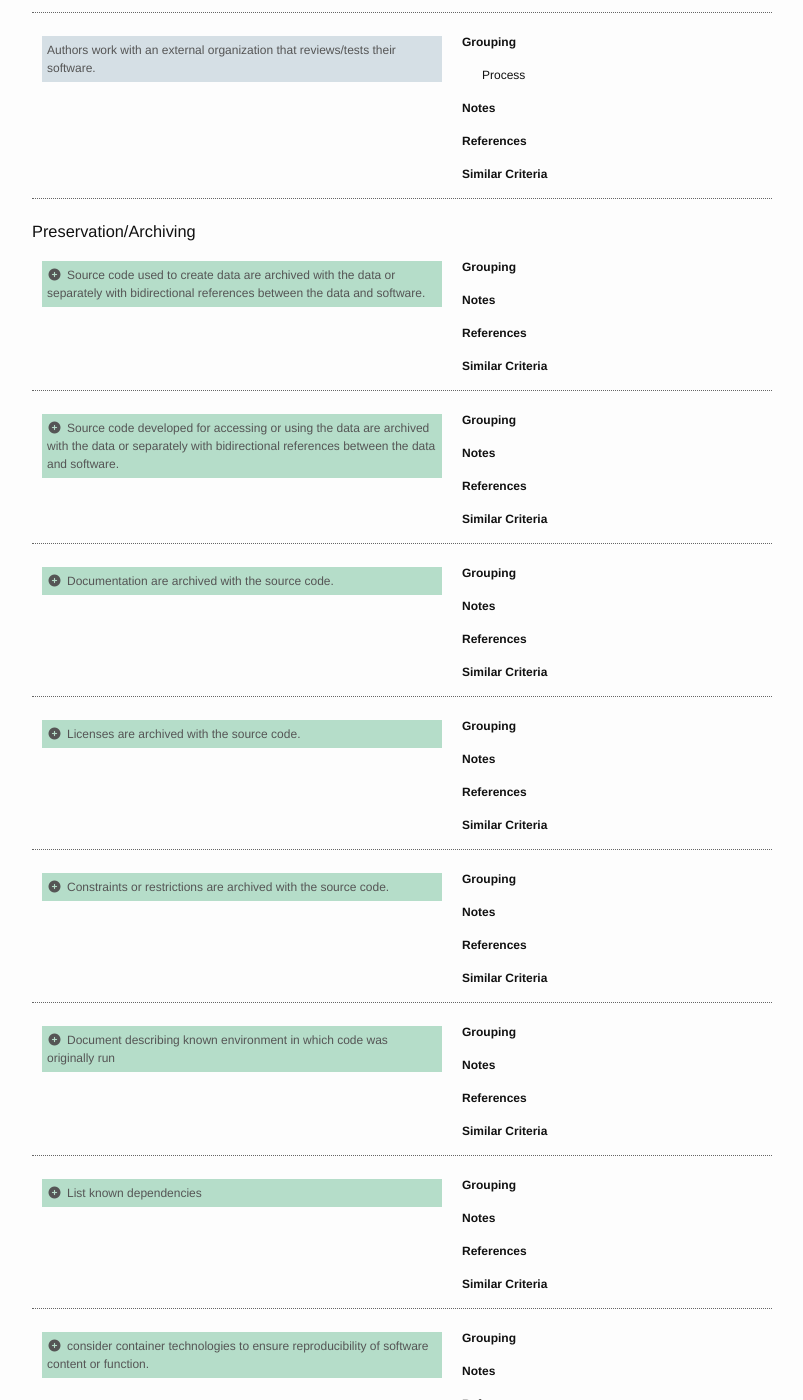
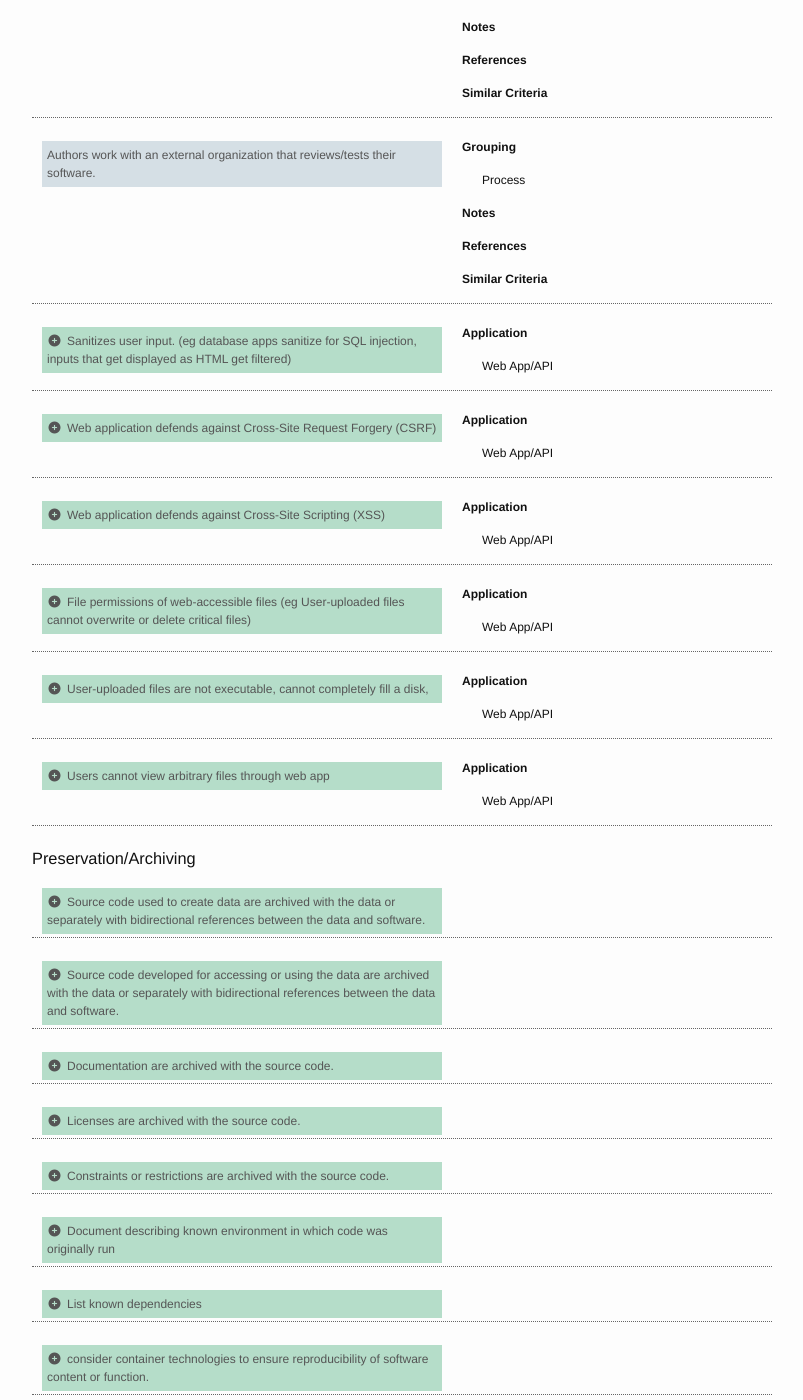
Before and after one commit to roomthily/technology-evaluation-research, a Jekyll site: the page built from guidelines/draft/index.md, in a window 1280 px wide and 1400 px high, scrolled down 35033 px. Shown: the whole window, without its empty margins (238-1041 px from the left). Built offline with Jekyll 4.4.1, drawn with Linux system fonts in a browser that asks for light colours; nearby versions of some CDN libraries; a script that is not in the unit is left out; some of the changed text lies outside the part shown.

Commit message:
updated security

```diff
--- a/guidelines/draft/index.md
+++ b/guidelines/draft/index.md
@@ -1119,6 +1119,16 @@ For criteria categorized as "Other", all received criteria are included, as is,
             <div class="metadata">
             </div>
         </div>
+
+        <div class="criterion">
+            <div class="revisions">
+                <p class="revision added"><i class="fa fa-plus-circle fa-fw"></i>[Placeholder - implements JSON-LD, etc.]</p>
+            </div>
+            <div class="metadata">
+                <h4>Notes</h4>
+                <p>Noted need for service/API interoperability criteria.</p>
+            </div>
+        </div>
     </div> <!-- end Sustainability:Interoperability -->
 
     <h3 id="sustainability-licensing">Licensing</h3>
@@ -2860,6 +2870,62 @@ For criteria categorized as "Other", all received criteria are included, as is,
             </div>
         </div>
 
+        <!-- shepherd -->
+        <div class="criterion">
+            <div class="revisions">
+                <p class="revision added"><i class="fa fa-plus-circle fa-fw"></i>Sanitizes user input. (eg database apps sanitize for SQL injection, inputs that get displayed as HTML get filtered)</p>
+            </div>
+            <div class="metadata">
+                <h4>Application</h4>
+                <p>Web App/API</p>
+            </div>
+        </div>
+        <div class="criterion">
+            <div class="revisions">
+                <p class="revision added"><i class="fa fa-plus-circle fa-fw"></i>Web application defends against Cross-Site Request Forgery (CSRF)</p>
+            </div>
+            <div class="metadata">
+                <h4>Application</h4>
+                <p>Web App/API</p>
+            </div>
+        </div>
+        <div class="criterion">
+            <div class="revisions">
+                <p class="revision added"><i class="fa fa-plus-circle fa-fw"></i>Web application defends against Cross-Site Scripting (XSS)</p>
+            </div>
+            <div class="metadata">
+                <h4>Application</h4>
+                <p>Web App/API</p>
+            </div>
+        </div>
+        <div class="criterion">
+            <div class="revisions">
+                <p class="revision added"><i class="fa fa-plus-circle fa-fw"></i>File permissions of web-accessible files (eg User-uploaded files cannot overwrite or delete critical files)</p>
+            </div>
+            <div class="metadata">
+                <h4>Application</h4>
+                <p>Web App/API</p>
+            </div>
+        </div>
+        <div class="criterion">
+            <div class="revisions">
+                <p class="revision added"><i class="fa fa-plus-circle fa-fw"></i>User-uploaded files are not executable, cannot completely fill a disk, </p>
+            </div>
+            <div class="metadata">
+                <h4>Application</h4>
+                <p>Web App/API</p>
+            </div>
+        </div>
+        <div class="criterion">
+            <div class="revisions">
+                <p class="revision added"><i class="fa fa-plus-circle fa-fw"></i>Users cannot view arbitrary files through web app</p>
+            </div>
+            <div class="metadata">
+                <h4>Application</h4>
+                <p>Web App/API</p>
+            </div>
+        </div>
+
     </div> <!-- end Security -->
 
     <h3 id="other-preservation">Preservation/Archiving</h3>
@@ -2870,14 +2936,6 @@ For criteria categorized as "Other", all received criteria are included, as is,
                 <p class="revision added"><i class="fa fa-plus-circle fa-fw"></i>Source code used to create data are archived with the data or separately with bidirectional references between the data and software.</p>
             </div>
             <div class="metadata">
-                <h4>Grouping</h4>
-                <p></p>
-                <h4>Notes</h4>
-                <p></p>
-                <h4>References</h4>
-                <p><a href="#"></a></p>
-                <h4>Similar Criteria</h4>
-                <p><a href="#"></a></p>
             </div>
         </div>
         <div class="criterion">
@@ -2885,14 +2943,6 @@ For criteria categorized as "Other", all received criteria are included, as is,
                 <p class="revision added"><i class="fa fa-plus-circle fa-fw"></i>Source code developed for accessing or using the data are archived with the data or separately with bidirectional references between the data and software.</p>
             </div>
             <div class="metadata">
-                <h4>Grouping</h4>
-                <p></p>
-                <h4>Notes</h4>
-                <p></p>
-                <h4>References</h4>
-                <p><a href="#"></a></p>
-                <h4>Similar Criteria</h4>
-                <p><a href="#"></a></p>
             </div>
         </div>
         <div class="criterion">
@@ -2900,14 +2950,6 @@ For criteria categorized as "Other", all received criteria are included, as is,
                 <p class="revision added"><i class="fa fa-plus-circle fa-fw"></i>Documentation are archived with the source code.</p>
             </div>
             <div class="metadata">
-                <h4>Grouping</h4>
-                <p></p>
-                <h4>Notes</h4>
-                <p></p>
-                <h4>References</h4>
-                <p><a href="#"></a></p>
-                <h4>Similar Criteria</h4>
-                <p><a href="#"></a></p>
             </div>
         </div>
         <div class="criterion">
@@ -2915,14 +2957,6 @@ For criteria categorized as "Other", all received criteria are included, as is,
                 <p class="revision added"><i class="fa fa-plus-circle fa-fw"></i>Licenses are archived with the source code.</p>
             </div>
             <div class="metadata">
-                <h4>Grouping</h4>
-                <p></p>
-                <h4>Notes</h4>
-                <p></p>
-                <h4>References</h4>
-                <p><a href="#"></a></p>
-                <h4>Similar Criteria</h4>
-                <p><a href="#"></a></p>
             </div>
         </div>
         <div class="criterion">
@@ -2930,14 +2964,6 @@ For criteria categorized as "Other", all received criteria are included, as is,
                 <p class="revision added"><i class="fa fa-plus-circle fa-fw"></i>Constraints or restrictions are archived with the source code.</p>
             </div>
             <div class="metadata">
-                <h4>Grouping</h4>
-                <p></p>
-                <h4>Notes</h4>
-                <p></p>
-                <h4>References</h4>
-                <p><a href="#"></a></p>
-                <h4>Similar Criteria</h4>
-                <p><a href="#"></a></p>
             </div>
         </div>
 
@@ -2947,14 +2973,6 @@ For criteria categorized as "Other", all received criteria are included, as is,
                 <p class="revision added"><i class="fa fa-plus-circle fa-fw"></i>Document describing known environment in which code was originally run</p>
             </div>
             <div class="metadata">
-                <h4>Grouping</h4>
-                <p></p>
-                <h4>Notes</h4>
-                <p></p>
-                <h4>References</h4>
-                <p><a href="#"></a></p>
-                <h4>Similar Criteria</h4>
-                <p><a href="#"></a></p>
             </div>
         </div>
         <div class="criterion">
@@ -2962,14 +2980,6 @@ For criteria categorized as "Other", all received criteria are included, as is,
                 <p class="revision added"><i class="fa fa-plus-circle fa-fw"></i>List known dependencies</p>
             </div>
             <div class="metadata">
-                <h4>Grouping</h4>
-                <p></p>
-                <h4>Notes</h4>
-                <p></p>
-                <h4>References</h4>
-                <p><a href="#"></a></p>
-                <h4>Similar Criteria</h4>
-                <p><a href="#"></a></p>
             </div>
         </div>
         <div class="criterion">
@@ -2977,14 +2987,6 @@ For criteria categorized as "Other", all received criteria are included, as is,
                 <p class="revision added"><i class="fa fa-plus-circle fa-fw"></i>consider container technologies to ensure reproducibility of software content or function.</p>
             </div>
             <div class="metadata">
-                <h4>Grouping</h4>
-                <p></p>
-                <h4>Notes</h4>
-                <p></p>
-                <h4>References</h4>
-                <p><a href="#"></a></p>
-                <h4>Similar Criteria</h4>
-                <p><a href="#"></a></p>
             </div>
         </div>
         <div class="criterion">
@@ -2992,14 +2994,6 @@ For criteria categorized as "Other", all received criteria are included, as is,
                 <p class="revision added"><i class="fa fa-plus-circle fa-fw"></i>documentation describing objectives of software, known limitations or bugs, and reason for and purpose of its existence</p>
             </div>
             <div class="metadata">
-                <h4>Grouping</h4>
-                <p></p>
-                <h4>Notes</h4>
-                <p></p>
-                <h4>References</h4>
-                <p><a href="#"></a></p>
-                <h4>Similar Criteria</h4>
-                <p><a href="#"></a></p>
             </div>
         </div>
         <div class="criterion">
@@ -3007,14 +3001,6 @@ For criteria categorized as "Other", all received criteria are included, as is,
                 <p class="revision added"><i class="fa fa-plus-circle fa-fw"></i>Ideally, preserved/archived code should include "test data", so future users can unpack and run code, and see if results appear as expected. (Unless data is already archived elsewhere)</p>
             </div>
             <div class="metadata">
-                <h4>Grouping</h4>
-                <p></p>
-                <h4>Notes</h4>
-                <p></p>
-                <h4>References</h4>
-                <p><a href="#"></a></p>
-                <h4>Similar Criteria</h4>
-                <p><a href="#"></a></p>
             </div>
         </div>
         <div class="criterion">
@@ -3022,14 +3008,8 @@ For criteria categorized as "Other", all received criteria are included, as is,
                 <p class="revision added"><i class="fa fa-plus-circle fa-fw"></i>Code should be documented in a natural language explaining each process/code section.</p>
             </div>
             <div class="metadata">
-                <h4>Grouping</h4>
-                <p></p>
                 <h4>Notes</h4>
                 <p>(In some cases, preserving code for reuse is impossible, but being able to refer back to old code and follow it without needing to know intimately the language it was written in is helpful.)</p>
-                <h4>References</h4>
-                <p><a href="#"></a></p>
-                <h4>Similar Criteria</h4>
-                <p><a href="#"></a></p>
             </div>
         </div>
         <div class="criterion">
@@ -3037,14 +3017,6 @@ For criteria categorized as "Other", all received criteria are included, as is,
                 <p class="revision added"><i class="fa fa-plus-circle fa-fw"></i>Archived code should not be an executable (.exe) but a group of files packaged together that can be built or reviewed by future users for understanding. Code should be as self-contained as possible.</p>
             </div>
             <div class="metadata">
-                <h4>Grouping</h4>
-                <p></p>
-                <h4>Notes</h4>
-                <p></p>
-                <h4>References</h4>
-                <p><a href="#"></a></p>
-                <h4>Similar Criteria</h4>
-                <p><a href="#"></a></p>
             </div>
         </div>
         <div class="criterion">
@@ -3052,14 +3024,6 @@ For criteria categorized as "Other", all received criteria are included, as is,
                 <p class="revision added"><i class="fa fa-plus-circle fa-fw"></i>Does the software use open source platforms and libraries, or does it require the use of licensed software?</p>
             </div>
             <div class="metadata">
-                <h4>Grouping</h4>
-                <p></p>
-                <h4>Notes</h4>
-                <p></p>
-                <h4>References</h4>
-                <p><a href="#"></a></p>
-                <h4>Similar Criteria</h4>
-                <p><a href="#"></a></p>
             </div>
         </div>
         <div class="criterion">
@@ -3067,14 +3031,6 @@ For criteria categorized as "Other", all received criteria are included, as is,
                 <p class="revision added"><i class="fa fa-plus-circle fa-fw"></i>Copyright/licensing must be noted and made clear to future users. </p>
             </div>
             <div class="metadata">
-                <h4>Grouping</h4>
-                <p></p>
-                <h4>Notes</h4>
-                <p></p>
-                <h4>References</h4>
-                <p><a href="#"></a></p>
-                <h4>Similar Criteria</h4>
-                <p><a href="#"></a></p>
             </div>
         </div>
         <div class="criterion">
@@ -3082,14 +3038,8 @@ For criteria categorized as "Other", all received criteria are included, as is,
                 <p class="revision added"><i class="fa fa-plus-circle fa-fw"></i>Archived code should include any documentation that applies to the particular release of the code--including both specific version documentation and overall software documentation. </p>
             </div>
             <div class="metadata">
-                <h4>Grouping</h4>
-                <p></p>
                 <h4>Notes</h4>
                 <p>(Resources enabling "usability" of code also apply to future users acquiring code from the archive.)</p>
-                <h4>References</h4>
-                <p><a href="#"></a></p>
-                <h4>Similar Criteria</h4>
-                <p><a href="#"></a></p>
             </div>
         </div>
     </div> <!-- end Preservation -->
@@ -3099,17 +3049,9 @@ For criteria categorized as "Other", all received criteria are included, as is,
         <!-- downs -->
         <div class="criterion">
             <div class="revisions">
-                <p class="revision added"><i class="fa fa-plus-circle fa-fw"></i>Authors of software are identied in the suggested citation for the software.</p>
-            </div>
-            <div class="metadata">
-                <h4>Grouping</h4>
-                <p></p>
-                <h4>Notes</h4>
-                <p></p>
-                <h4>References</h4>
-                <p><a href="#"></a></p>
-                <h4>Similar Criteria</h4>
-                <p><a href="#"></a></p>
+                <p class="revision added"><i class="fa fa-plus-circle fa-fw"></i>Authors of software are identified in the suggested citation for the software.</p>
+            </div>
+            <div class="metadata">
             </div>
         </div>
         <div class="criterion">
@@ -3117,14 +3059,6 @@ For criteria categorized as "Other", all received criteria are included, as is,
                 <p class="revision added"><i class="fa fa-plus-circle fa-fw"></i>Substantial contributions to software are considered authorship.</p>
             </div>
             <div class="metadata">
-                <h4>Grouping</h4>
-                <p></p>
-                <h4>Notes</h4>
-                <p></p>
-                <h4>References</h4>
-                <p><a href="#"></a></p>
-                <h4>Similar Criteria</h4>
-                <p><a href="#"></a></p>
             </div>
         </div>
         <div class="criterion">
@@ -3132,14 +3066,6 @@ For criteria categorized as "Other", all received criteria are included, as is,
                 <p class="revision added"><i class="fa fa-plus-circle fa-fw"></i>Other contributions to software are acknowledged in documentation.</p>
             </div>
             <div class="metadata">
-                <h4>Grouping</h4>
-                <p></p>
-                <h4>Notes</h4>
-                <p></p>
-                <h4>References</h4>
-                <p><a href="#"></a></p>
-                <h4>Similar Criteria</h4>
-                <p><a href="#"></a></p>
             </div>
         </div>
         <div class="criterion">
@@ -3147,14 +3073,6 @@ For criteria categorized as "Other", all received criteria are included, as is,
                 <p class="revision added"><i class="fa fa-plus-circle fa-fw"></i>Authors of documentation are identified in the suggested citation for the documentation.</p>
             </div>
             <div class="metadata">
-                <h4>Grouping</h4>
-                <p></p>
-                <h4>Notes</h4>
-                <p></p>
-                <h4>References</h4>
-                <p><a href="#"></a></p>
-                <h4>Similar Criteria</h4>
-                <p><a href="#"></a></p>
             </div>
         </div>
         <div class="criterion">
@@ -3162,14 +3080,6 @@ For criteria categorized as "Other", all received criteria are included, as is,
                 <p class="revision added"><i class="fa fa-plus-circle fa-fw"></i>Software used to create data are cited in the data documentation.</p>
             </div>
             <div class="metadata">
-                <h4>Grouping</h4>
-                <p></p>
-                <h4>Notes</h4>
-                <p></p>
-                <h4>References</h4>
-                <p><a href="#"></a></p>
-                <h4>Similar Criteria</h4>
-                <p><a href="#"></a></p>
             </div>
         </div>
         <div class="criterion">
@@ -3177,14 +3087,6 @@ For criteria categorized as "Other", all received criteria are included, as is,
                 <p class="revision added"><i class="fa fa-plus-circle fa-fw"></i>Data for which the software were created are cited in the software documentation.</p>
             </div>
             <div class="metadata">
-                <h4>Grouping</h4>
-                <p></p>
-                <h4>Notes</h4>
-                <p></p>
-                <h4>References</h4>
-                <p><a href="#"></a></p>
-                <h4>Similar Criteria</h4>
-                <p><a href="#"></a></p>
             </div>
         </div>
         <div class="criterion">
@@ -3192,14 +3094,6 @@ For criteria categorized as "Other", all received criteria are included, as is,
                 <p class="revision added"><i class="fa fa-plus-circle fa-fw"></i>Review committees consider and recognize software contributions and citations of software.</p>
             </div>
             <div class="metadata">
-                <h4>Grouping</h4>
-                <p></p>
-                <h4>Notes</h4>
-                <p></p>
-                <h4>References</h4>
-                <p><a href="#"></a></p>
-                <h4>Similar Criteria</h4>
-                <p><a href="#"></a></p>
             </div>
         </div>
         <div class="criterion">
@@ -3207,14 +3101,6 @@ For criteria categorized as "Other", all received criteria are included, as is,
                 <p class="revision added"><i class="fa fa-plus-circle fa-fw"></i>Publications about the data cite the software used to create the data.</p>
             </div>
             <div class="metadata">
-                <h4>Grouping</h4>
-                <p></p>
-                <h4>Notes</h4>
-                <p></p>
-                <h4>References</h4>
-                <p><a href="#"></a></p>
-                <h4>Similar Criteria</h4>
-                <p><a href="#"></a></p>
             </div>
         </div>
         <div class="criterion">
@@ -3222,14 +3108,6 @@ For criteria categorized as "Other", all received criteria are included, as is,
                 <p class="revision added"><i class="fa fa-plus-circle fa-fw"></i>Publications about the use of the data cite the software used to analyze the data.</p>
             </div>
             <div class="metadata">
-                <h4>Grouping</h4>
-                <p></p>
-                <h4>Notes</h4>
-                <p></p>
-                <h4>References</h4>
-                <p><a href="#"></a></p>
-                <h4>Similar Criteria</h4>
-                <p><a href="#"></a></p>
             </div>
         </div>
     </div> <!-- end Credit -->
@@ -3270,6 +3148,22 @@ For criteria categorized as "Other", all received criteria are included, as is,
                 <p>Does the code require the user to have an enormous amount of system memory, or does it make efficient use of available memory on each compute node?</p>
                 <h4>Application</h4>
                 <p>Library/Module</p>
+            </div>
+        </div>
+
+        <!-- shepherd -->
+        <div class="criterion">
+            <div class="revisions">
+                <p class="revision added"><i class="fa fa-plus-circle fa-fw"></i>Performance requirements are documented. What is the requirement and why (for example, Page X should return in under 3 seconds b/c analytics show our major stakeholders navigate away after waiting for 3 seconds).</p>
+            </div>
+            <div class="metadata">
+            </div>
+        </div>
+        <div class="criterion">
+            <div class="revisions">
+                <p class="revision added"><i class="fa fa-plus-circle fa-fw"></i>Performance limits are documented. (eg. software performance degrades when trying to analyze anything more than 1 million entities)</p>
+            </div>
+            <div class="metadata">
             </div>
         </div>
     </div> <!-- end Performance -->
```
